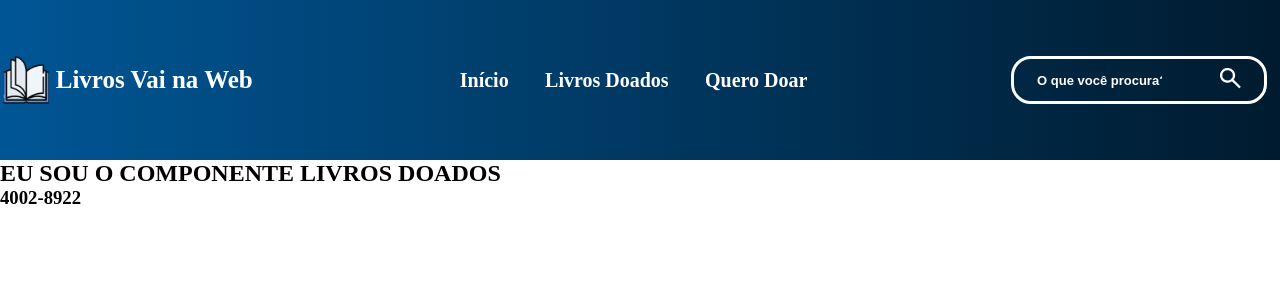
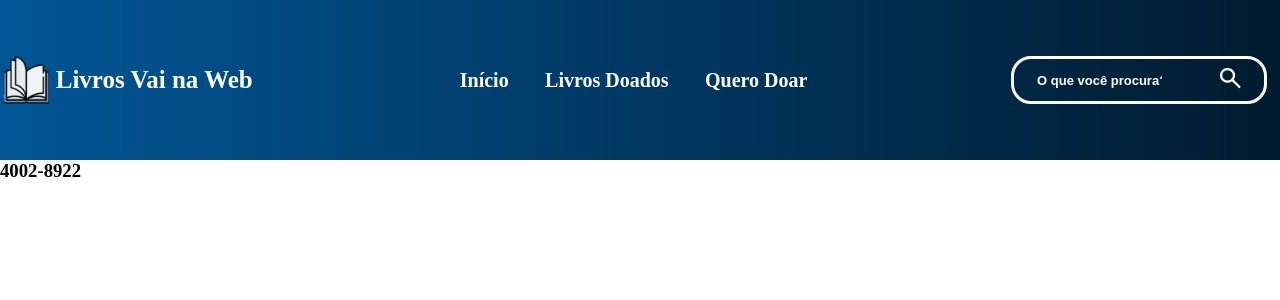
Before and after one commit to alinemello29/Livraria, a React (Vite) app in the folder desafio/: page /livrosdoados in a window 1280 px wide. Shown: the top 300 px of the page. Built offline with nearby package versions, Linux system fonts and the light colour scheme.

Commit message:
✨ Início da Header - Estrutura básica criada

```diff
--- a/desafio/src/Pages/LivrosDoados/LivrosDoados.jsx
+++ b/desafio/src/Pages/LivrosDoados/LivrosDoados.jsx
@@ -2,7 +2,7 @@
 export default function LivrosDoados() {
     return (
     <section>
-        <h2>EU SOU O COMPONENTE LIVROS DOADOS</h2>
+
     </section>
     );
 }
--- a/desafio/src/Pages/QueroDoar/QueroDoar.jsx
+++ b/desafio/src/Pages/QueroDoar/QueroDoar.jsx
@@ -2,7 +2,7 @@
 export default function QueroDoar() {
     return (
     <section>
-        <h2>EU SOU O COMPONENTE QUERO DOAR</h2>
+
     </section>
     );
 }
```
